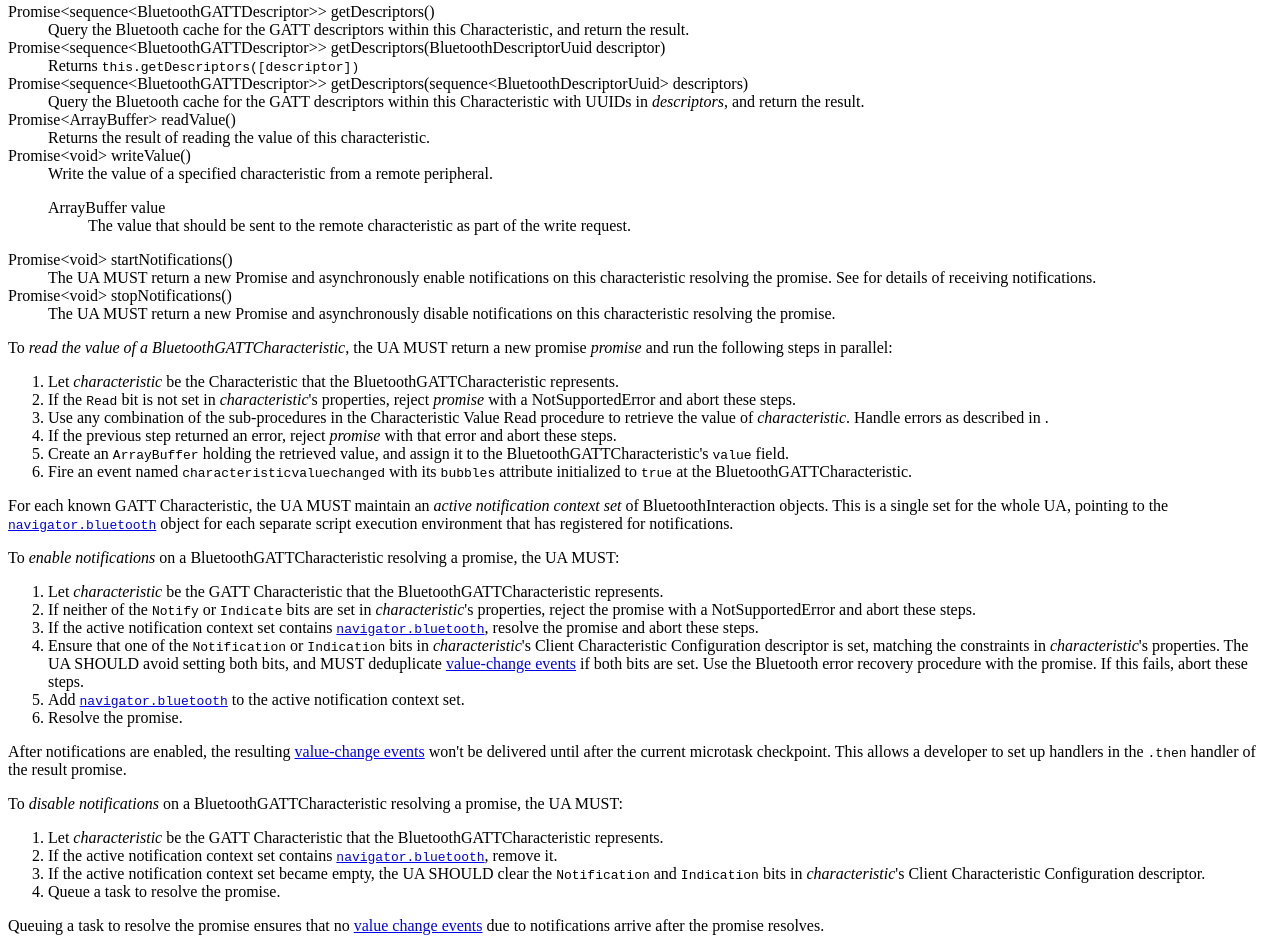
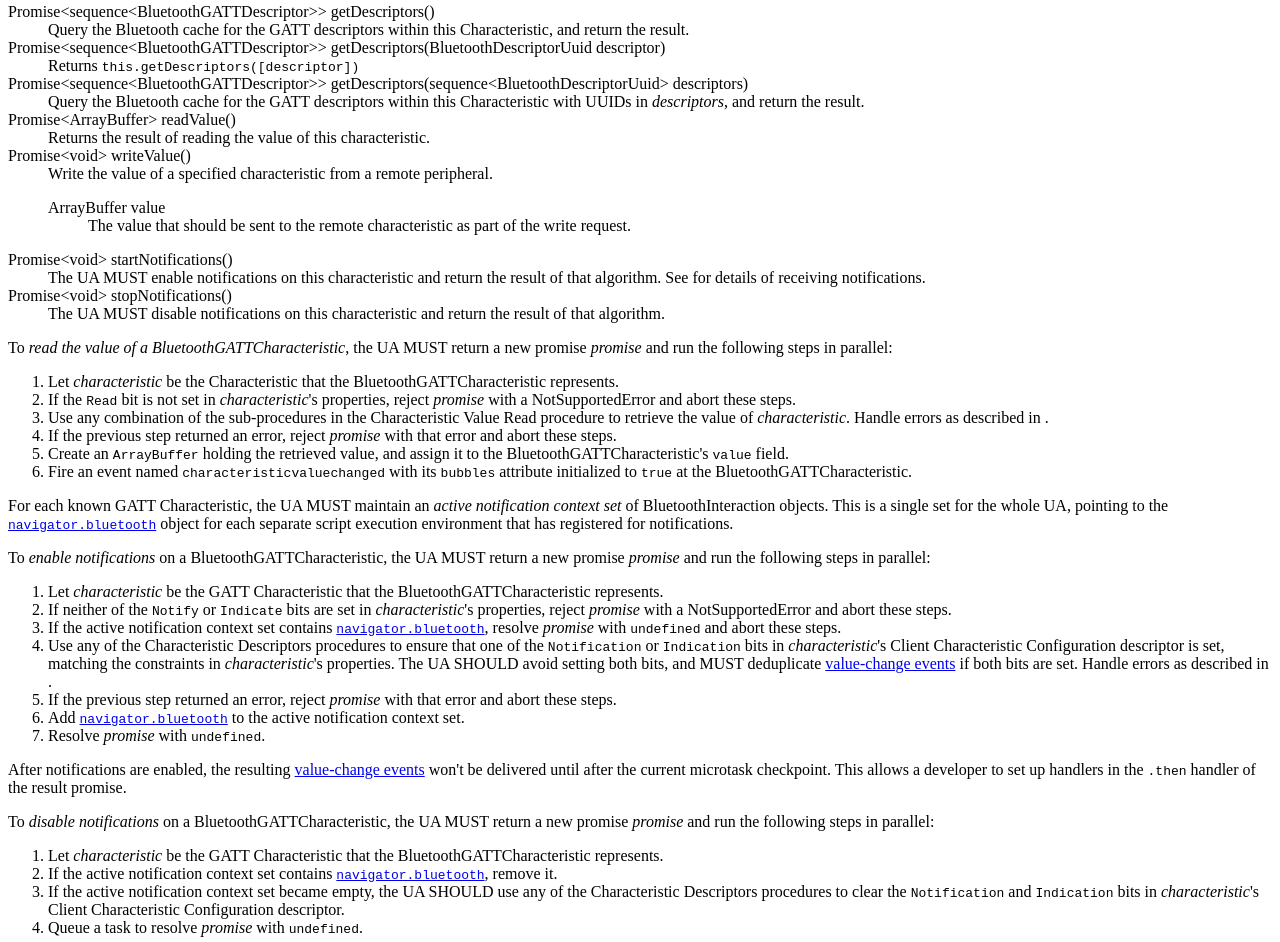
Before and after one commit to WebBluetoothCG/web-bluetooth, a plain HTML site: page index.html in a window 1280 px wide. Shown: the part 5698-6640 px from the top of the page. Drawn offline with Linux system fonts and the light colour scheme.

Commit message:
Define which GATT procedures to use for notifications, link to the new error handling wording, and fix up the Promises wording.

```diff
--- a/index.html
+++ b/index.html
@@ -923,15 +923,15 @@
 
           <dt>Promise&lt;void> startNotifications()</dt>
           <dd>
-            The UA MUST return a new Promise and asynchronously
-            <a>enable notifications</a> on this characteristic resolving the promise.
+            The UA MUST <a>enable notifications</a> on this characteristic
+            and return the result of that algorithm.
             See <a href="#notification-events"></a> for details of receiving notifications.
           </dd>
 
           <dt>Promise&lt;void> stopNotifications()</dt>
           <dd>
-            The UA MUST return a new Promise and asynchronously
-            <a>disable notifications</a> on this characteristic resolving the promise.
+            The UA MUST <a>disable notifications</a> on this characteristic
+            and return the result of that algorithm.
           </dd>
         </dl>
 
@@ -977,11 +977,13 @@
           This is a single set for the whole UA,
           pointing to the <a href="#widl-NavigatorBluetooth-bluetooth"><code>navigator.bluetooth</code></a> object
           for each separate <a>script execution environment</a> that has registered for notifications.
+        </p>
 
         <p>
-          To <dfn>enable notifications</dfn> on
-          a <a>BluetoothGATTCharacteristic</a> resolving a promise, the UA MUST:
-
+          To <dfn>enable notifications</dfn> on a <a>BluetoothGATTCharacteristic</a>,
+          the UA MUST return <a>a new promise</a> <var>promise</var>
+          and run the following steps <a>in parallel</a>:
+        </p>
         <ol>
           <li>
             Let <var>characteristic</var> be
@@ -990,29 +992,34 @@
           <li>
             If neither of the <code>Notify</code> or <code>Indicate</code> bits are set
             in <var>characteristic</var>'s <a title="Characteristic Properties">properties</a>,
-            reject the promise with a <a>NotSupportedError</a> and abort these steps.
+            <a>reject</a> <var>promise</var> with a <a>NotSupportedError</a> and abort these steps.
           </li>
           <li>
             If the <a>active notification context set</a> contains
             <a href="#widl-NavigatorBluetooth-bluetooth"><code>navigator.bluetooth</code></a>,
-            resolve the promise and abort these steps.
+            <a>resolve</a> <var>promise</var> with <code>undefined</code> and abort these steps.
           </li>
           <li>
-            Ensure that one of the <code>Notification</code> or <code>Indication</code> bits in
+            Use any of the <a>Characteristic Descriptors</a> procedures
+            to ensure that one of the <code>Notification</code> or <code>Indication</code> bits in
             <var>characteristic</var>'s <a>Client Characteristic Configuration</a> descriptor
-            is set, matching the constraints in <var>characteristic</var>'s properties.
+            is set, matching the constraints
+            in <var>characteristic</var>'s <a title="Characteristic Properties">properties</a>.
             The UA SHOULD avoid setting both bits,
             and MUST deduplicate <a href="#notification-events">value-change events</a>
             if both bits are set.
-            <a>Use the Bluetooth error recovery procedure</a> with the promise.
-            If this fails, abort these steps.
+            Handle errors as described in <a href="#error-handling"></a>.
+          </li>
+          <li>
+            If the previous step returned an error,
+            <a>reject</a> <var>promise</var> with that error and abort these steps.
           </li>
           <li>
             Add <a href="#widl-NavigatorBluetooth-bluetooth"><code>navigator.bluetooth</code></a>
             to the <a>active notification context set</a>.
           </li>
           <li>
-            Resolve the promise.
+            <a>Resolve</a> <var>promise</var> with <code>undefined</code>.
           </li>
         </ol>
 
@@ -1023,11 +1030,13 @@
           <a title="perform a microtask checkpoint">microtask checkpoint</a>.
           This allows a developer to set up handlers
           in the <code>.then</code> handler of the result promise.
+        </p>
 
         <p>
-          To <dfn>disable notifications</dfn> on
-          a <a>BluetoothGATTCharacteristic</a> resolving a promise, the UA MUST:
-
+          To <dfn>disable notifications</dfn> on a <a>BluetoothGATTCharacteristic</a>,
+          the UA MUST return <a>a new promise</a> <var>promise</var>
+          and run the following steps <a>in parallel</a>:
+        </p>
         <ol>
           <li>
             Let <var>characteristic</var> be
@@ -1040,11 +1049,12 @@
           </li>
           <li>
             If the <a>active notification context set</a> became empty,
-            the UA SHOULD clear the <code>Notification</code> and <code>Indication</code> bits in
+            the UA SHOULD use any of the <a>Characteristic Descriptors</a> procedures
+            to clear the <code>Notification</code> and <code>Indication</code> bits in
             <var>characteristic</var>'s <a>Client Characteristic Configuration</a> descriptor.
           </li>
           <li>
-            <a>Queue a task</a> to resolve the promise.
+            <a>Queue a task</a> to <a>resolve</a> <var>promise</var> with <code>undefined</code>.
           </li>
         </ol>
 
@@ -1052,6 +1062,7 @@
           Queuing a task to resolve the promise ensures that
           no <a href="#notification-events">value change events</a> due to notifications
           arrive after the promise resolves.
+        </p>
       </section>
 
       <section>
@@ -2148,6 +2159,7 @@
                         <li value="8"><dfn>Characteristic Value Read</dfn></li>
                         <li value="10"><dfn>Characteristic Value Notification</dfn></li>
                         <li value="11"><dfn>Characteristic Value Indications</dfn></li>
+                        <li value="12"><dfn>Characteristic Descriptors</dfn></li>
                         <li value="14"><dfn>Procedure Timeouts</dfn></li>
                       </ol>
                     </li>
```
